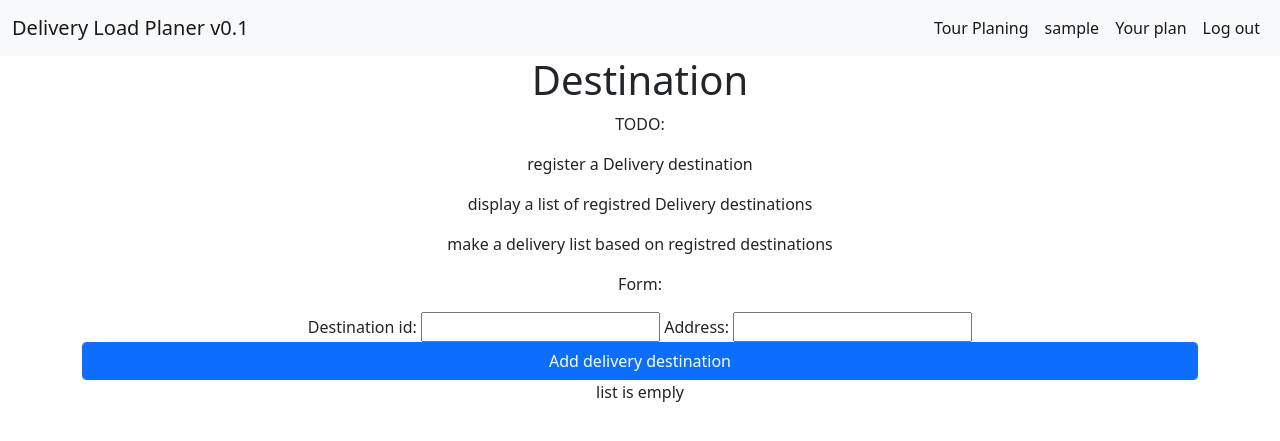
After one commit to Laacis/delivery_load_planer, a Django app: page /destination in a window 1280 px wide. The commit adds this page. Shown: the top 441 px of the page. Run offline with Django 4.2, Linux system fonts and the light colour scheme; the visitor is signed in with stand-in values (Sample User, id 1); data that the repository does not hold is empty.

Commit message:
Now a Planer can register new Destinations in destination

```diff
--- a/load_planer/models.py
+++ b/load_planer/models.py
@@ -40,9 +40,12 @@ class Truck(models.Model):
 
 
 class Destination(models.Model):
-    destination_id = models.CharField(max_length=30, blank=False)
+    destination_id = models.CharField(max_length=30, blank=False, unique=True)
     address = models.CharField(max_length=90, blank=False)
     # Add more detailed address fields if you need to, since this project is not going to have map related components - I don't need more details
+
+    def __str__(self):
+        return f"id: {self.destination_id} and address {self.address}."
 
 
 class Delivery_plan(models.Model):
--- /dev/null
+++ b/load_planer/templates/load_planer/destination.html
@@ -0,0 +1,30 @@
+{% extends "load_planer/layout.html" %}
+{% load static %}
+
+{% block body %}
+
+    <div class="container text-center">
+        <h1> Destination</h1>
+
+        <p> TODO: </p>
+        <p> register a Delivery destination</p>
+        <p> display a list of registred Delivery destinations</p>
+        <p> make a delivery list based on registred destinations</p>
+
+        <p> Form:</p>
+        <form action="{% url 'reg_destination' %}" method="post">
+            {% csrf_token %}
+            {{ destination_form }}
+            <input type="submit" value="Add delivery destination" class="btn btn-primary form-control">
+        </form>
+
+        {% if destination_list %}
+            <p>List if destination registred:</p><br>
+            {% for destination in destination_list %}
+                {{ destination }}<br>
+            {% endfor %}
+        {% else %}
+        <p> list is emply</p>
+        {% endif %}
+    </div>
+{% endblock %}
--- a/load_planer/templates/load_planer/drivers.html
+++ b/load_planer/templates/load_planer/drivers.html
@@ -5,10 +5,6 @@
 
     <div class="container text-center">
         <h1> Drivers</h1>
-
-        <p> TODO: </p>
-        <p> register a Driver</p>
-        <p> display a list of registred Drivers</p>
 
         {% if driver_list %}
             {% for driver in driver_list %}
--- a/load_planer/templates/load_planer/profile.html
+++ b/load_planer/templates/load_planer/profile.html
@@ -17,7 +17,8 @@
         {% endif %}
 
         {% if user.id == request.user.id %}
-            <p> TODO: Let user edit user's profile</p>
+        <br>
+            <br><p> TODO: Let user edit user's profile</p>
         {% else %}
             {% if verified.is_driver == False %}
             <form action="{% url 'verify_driver' user.id %}" method="post">
--- a/load_planer/templates/load_planer/tour_planing.html
+++ b/load_planer/templates/load_planer/tour_planing.html
@@ -9,6 +9,7 @@
         <p> TODO: </p>
         <p>register a truck <a  href="{% url 'trucks' %}">Trucks</a> </p>
         <p> add a driver <a  href="{% url 'drivers' %}">Drivers</a></p>
+        <p> add a driver <a  href="{% url 'destination' %}">Destinations</a></p>
         <p>make a delivery plan <a  href="{% url 'delivery_plans' %}">Delivery Plans</a> </p>
 
 
--- a/load_planer/urls.py
+++ b/load_planer/urls.py
@@ -15,5 +15,7 @@ urlpatterns = [
     path("delivery_plan", views.delivery_plans, name="delivery_plans"),
     path("gateway", views.gateway, name="gateway"),
     path("profile/<int:profileid>", views.profile, name="profile"),
-    path("verify/<int:profileid>", views.verify, name="verify_driver")
+    path("verify/<int:profileid>", views.verify, name="verify_driver"),
+    path("reg_destination", views.reg_destination, name="reg_destination"),
+    path("destination", views.destination, name="destination")
 ]
--- a/load_planer/views.py
+++ b/load_planer/views.py
@@ -86,9 +86,53 @@ def reg_driver(request):
                 return HttpResponse("Error: form is not valid!")
         return 0
 
+@login_required
+def delivery_plans(request):
+    # make sure it's only viewed by Planer
+    destination_form = DestinationForm()
+    destination_list = Destination.objects.all()
+    context = {
+        "destination_form": destination_form,
+        "destination_list": destination_list,
+        }
+    return render(request, 'load_planer/delivery_plans.html', context)
 
-def delivery_plans(request):
-    return render(request, 'load_planer/delivery_plans.html')
+
+@login_required
+def destination(request):
+    # make sure it's only viewed by Planer
+    destination_form = DestinationForm()
+    destination_list = Destination.objects.all()
+    context = {
+        "destination_form": destination_form,
+        "destination_list": destination_list,
+        }
+    return render(request, 'load_planer/destination.html', context)
+
+
+@login_required
+def reg_destination(request):
+    # only Planer may send request and only POST reqest is accepted
+    try:
+        planer = Profile.objects.get(username=request.user.id)
+        if request.method != 'POST' or not planer.is_planer:
+            return HttpResponse("Error: Forbidden method or wrong user!")
+        else:
+            # Register a new Destination
+            form = DestinationForm(request.POST)
+            if form.is_valid():
+                id = form.cleaned_data["destination_id"]
+                address = form.cleaned_data["address"]
+                destination = Destination(destination_id = id, address = address)
+                destination.save()
+                return HttpResponseRedirect(reverse("destination"))
+            else:
+                return HttpResponse("Error: Form is not valid!")
+
+    except:
+        # if user is not verified as Driver nor Planer
+        return HttpResponse("Error: Forbidden action!")
+
 
 
 @login_required
@@ -110,6 +154,7 @@ def profile(request, profileid):
             return HttpResponse("Error: Profile doesn't exist!")
 
     else:
+        # if not a Planer - redirect to own profile page
         return HttpResponseRedirect(reverse("profile", kwargs={'profileid':request.user.id}))
 
 
@@ -216,3 +261,11 @@ class DriverForm(forms.ModelForm):
         first_name = forms.CharField()
         last_name = forms.CharField()
         driver_id = forms.CharField()
+
+
+class DestinationForm(forms.ModelForm):
+    class Meta:
+        model = Destination
+        fields = ["destination_id", "address"]
+        destinationid = forms.CharField()
+        address = forms.CharField()
```
